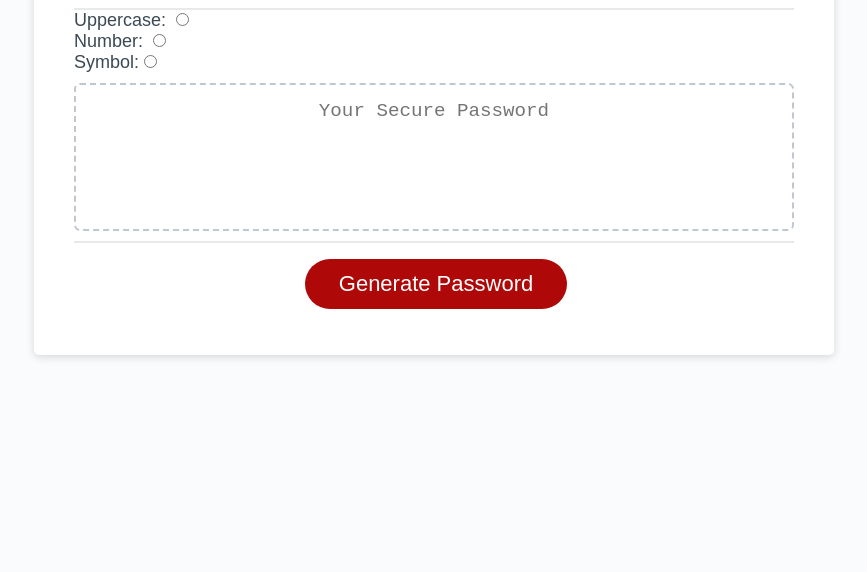
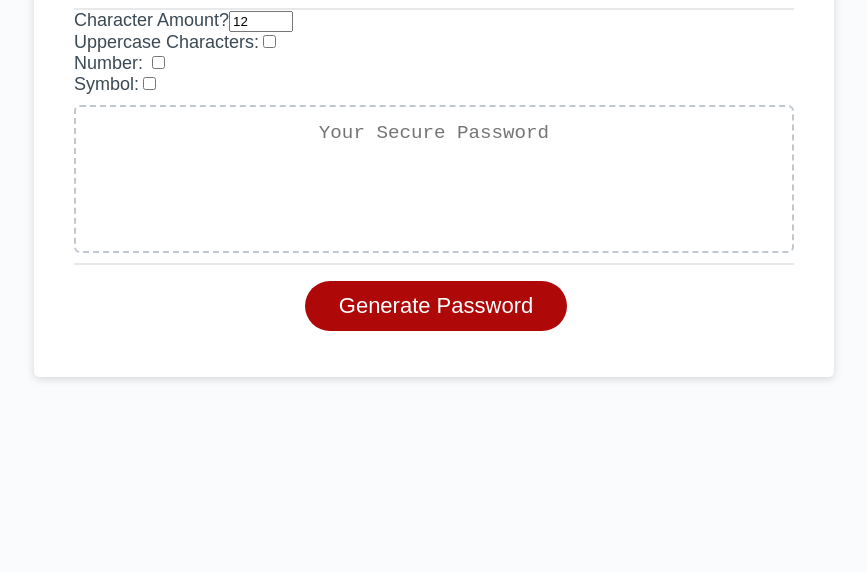
Before and after one commit to jairomartinez1994/Homework-Assignment-3, a plain HTML site: page index.html in a window 1280 px wide. Shown: the part 228-800 px from the top of the page, without its empty margins (206-1073 px from the left). Drawn offline with Linux system fonts and the light colour scheme.

Commit message:
Update index.html

```diff
--- a/index.html
+++ b/index.html
@@ -18,9 +18,11 @@
         </div>
         <div class="card-body">
           <div>
-            Uppercase: <input type="radio" id="uppercase"><br>
-            Number: <input type="radio" id="number"> <br>
-            Symbol:<input type="radio" id="symbol"> <br>
+            Character Amount?<input type="number" id="charNum" value="12" min="8" max="128"><br>
+            Uppercase Characters:<input type="checkbox" id="upperCase"><br>
+            Number: <input type="checkbox" id="num"> <br>
+            Symbol:<input type="checkbox" id="symb"> <br>
+
 
           </div>
           <textarea
```
